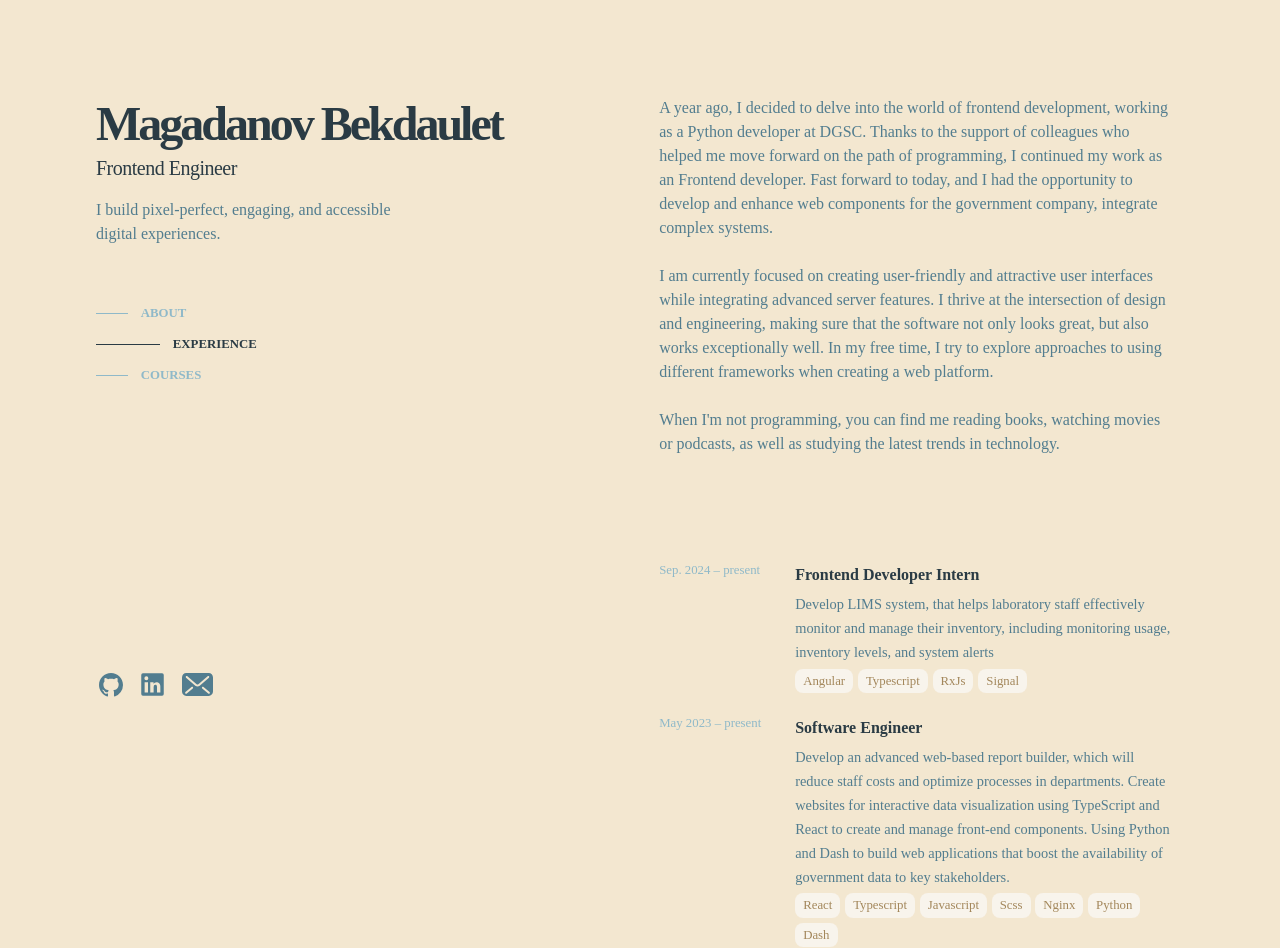
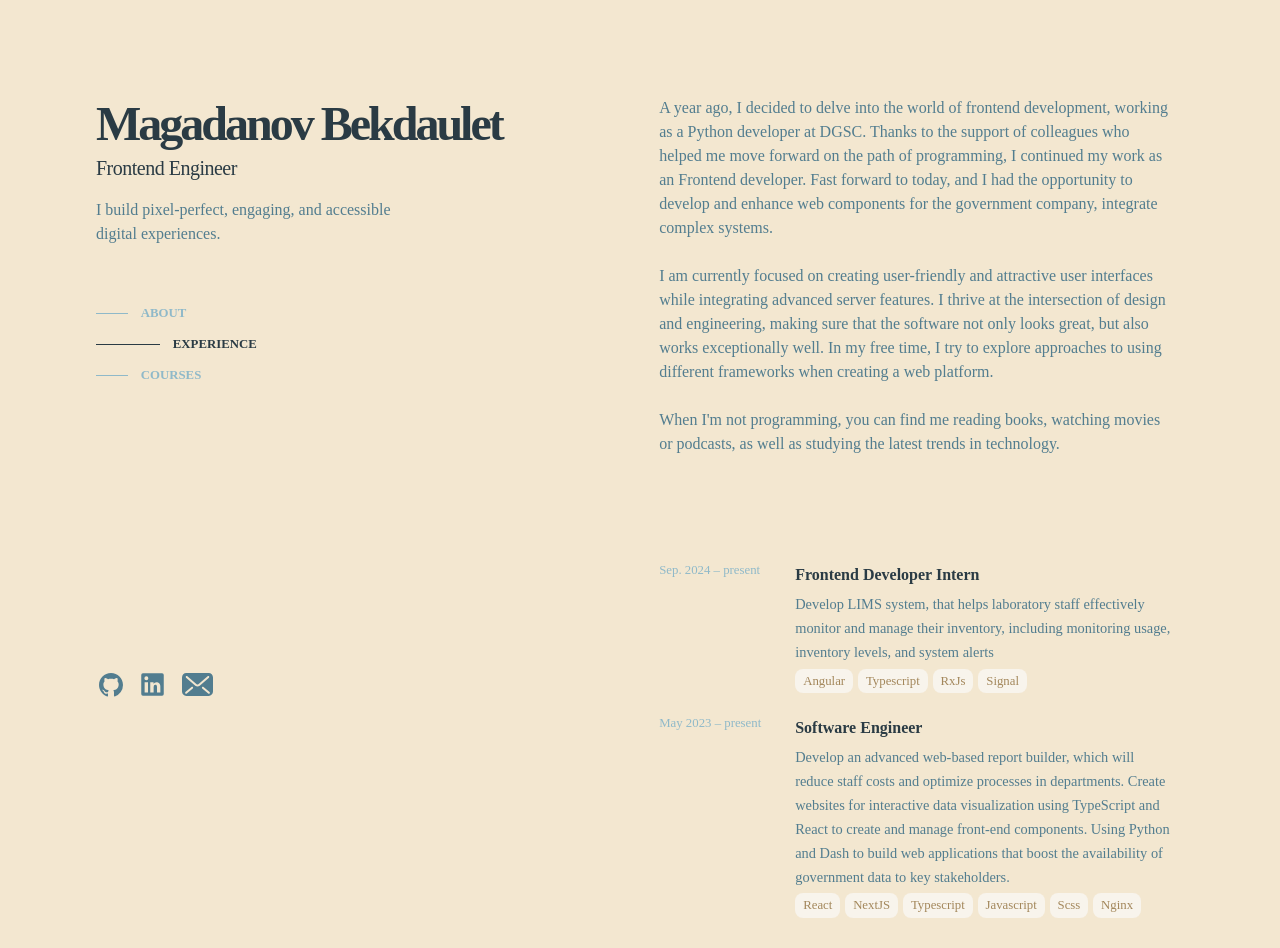
Before and after one commit to Magadanov/cv-web, a React (Create React App) app: page / in a window 1280 px wide. Shown: the top 948 px of the page. Built offline with nearby package versions, Linux system fonts and the light colour scheme.

Commit message:
refactor: change cv 09.12.2024

```diff
--- a/src/components/main/experience/experience.tsx
+++ b/src/components/main/experience/experience.tsx
@@ -16,12 +16,11 @@
             "Develop an advanced web-based report builder, which will reduce staff costs and optimize processes in departments. Create websites for interactive data visualization using TypeScript and React to create and manage front-end components. Using Python and Dash to build web applications that boost the availability of government data to key stakeholders.",
         badges: [
             "React",
+            "NextJS",
             "Typescript",
             "Javascript",
             "Scss",
             "Nginx",
-            "Python",
-            "Dash",
         ],
         label: "May 2023 – present",
     },
```
Also changed, not shown: 1 other file (tests, documents, lock files or other folders).
